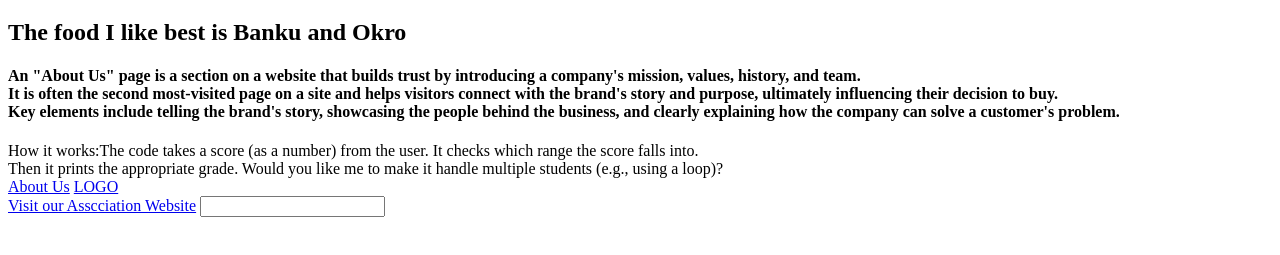
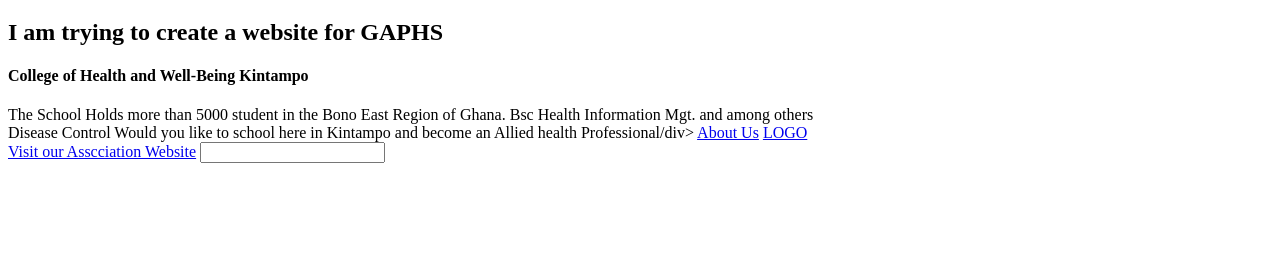
Before and after one commit to Drive-man/Drive_Calculate_website, a plain HTML site: page index.html in a window 1280 px wide. Shown: the part 87-342 px from the top of the page. Drawn offline with Linux system fonts and the light colour scheme.

Commit message:
Update index.html

```diff
--- a/index.html
+++ b/index.html
@@ -8,12 +8,12 @@
 <body>
     <a href="http://www.facebook.com">Hey this is a link to Facebook</a>
     <h1>My Name is Agyiri Prince</h1>
-    <h2>The food I like best is Banku and Okro</h2>
-    <h4>An "About Us" page is a section on a website that builds trust by introducing a company's mission, values, history, and team.<br> It is often the second most-visited page on a site and helps visitors connect with the brand's story and purpose, ultimately influencing their decision to buy.<br> Key elements include telling the brand's story, showcasing the people behind the business, and clearly explaining how the company can solve a customer's problem. </h4>
-    <div>How it works:The code takes a score (as a number) from the user.
-It checks which range the score falls into.<br>
-Then it prints the appropriate grade.
-Would you like me to make it handle multiple students (e.g., using a loop)?</div>
+    <h2>I am trying to create a website for GAPHS</h2>
+    <h4>College of Health and Well-Being Kintampo </h4>
+    <div>The School Holds more than 5000 student in the Bono East Region of Ghana.
+Bsc Health Information Mgt. and among others<br>
+Disease Control
+Would you like to school here in Kintampo and become an Allied health Professional/div>
     <a href="About us.html">About Us</a>
     <a href="Drive_Logo.jpg">LOGO</a><br>
     <a href="GAPHS.html">Visit our Asscciation Website</a>
```
